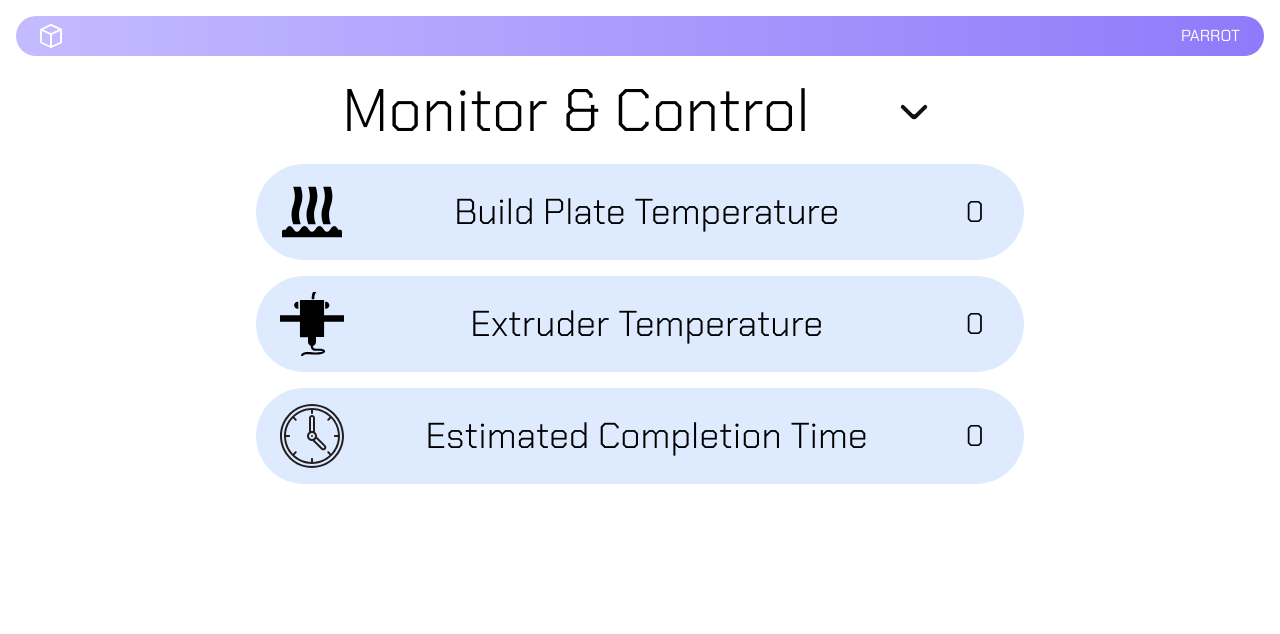
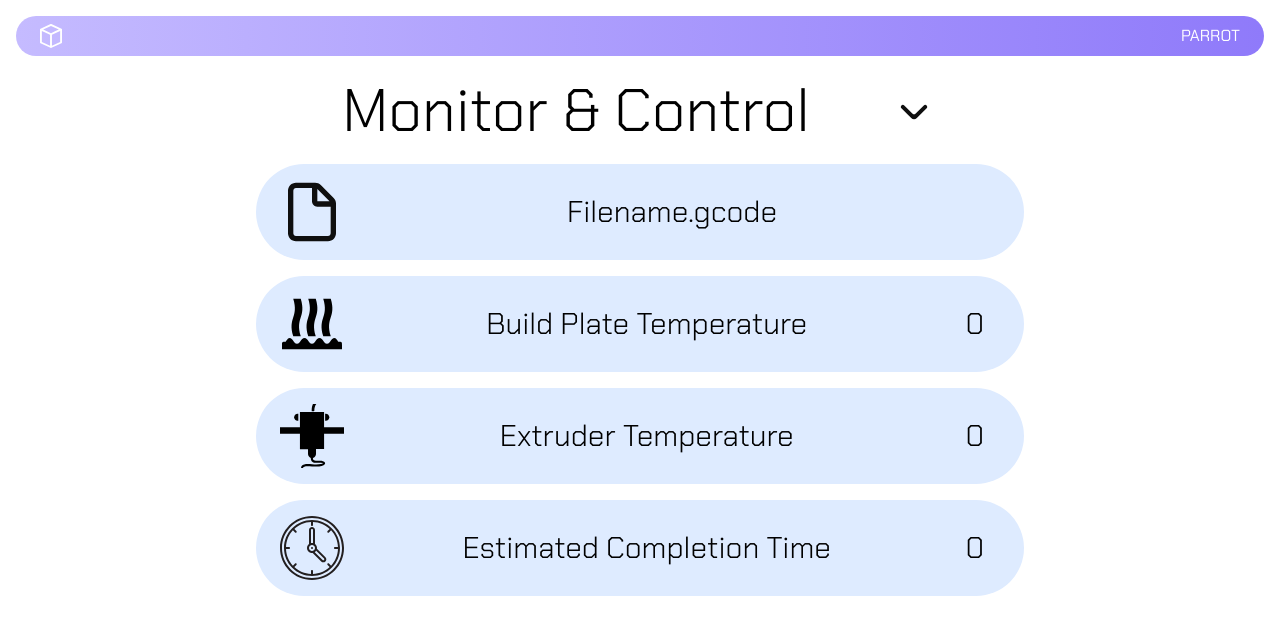
Before and after one commit to omom77/Parrot_Framework, a React (Create React App) app in the folder parrot_interface/: page / in a window 1280 px wide. Shown: the top 634 px of the page. Built offline with nearby package versions, Linux system fonts and the light colour scheme.

Commit message:
hover opacity added

```diff
--- a/parrot_interface/src/components/Status_bar.js
+++ b/parrot_interface/src/components/Status_bar.js
@@ -2,16 +2,17 @@ import React from 'react';
 import build_plate from '../media/build_plate.svg';
 import extruder from '../media/extruder.svg';
 import clock from '../media/clock.svg';
+import file from '../media/file.svg';
 
 const StatusItem = ({ imgSrc, altText, title, value }) => {
   return (
-    <div className="m-4 flex justify-between items-center bg-[#DEEBFF] rounded-full px-6 py-4 w-full max-w-3xl mx-auto">
+    <div className="m-4 flex justify-between items-center bg-[#DEEBFF] rounded-full px-6 py-4 w-full max-w-3xl mx-auto cursor-pointer hover:opacity-75">
       <img
         src={imgSrc}
         alt={altText}
         className="w-16 h-auto cursor-pointer hover:opacity-75"
       />
-      <h1 className="text-black chakra-petch-light text-4xl text-center flex-1 mx-4">{title}</h1>
+      <h1 className="text-black chakra-petch-light text-3xl text-center flex-1 mx-4">{title}</h1>
       <p className="text-black chakra-petch-light text-3xl px-4">{value}</p>
     </div>
   );
@@ -20,6 +21,14 @@ const StatusItem = ({ imgSrc, altText, title, value }) => {
 const Status_bar = () => {
   return (
     <div className="space-y-4 flex-auto">
+      <div className="m-4 flex justify-between items-center bg-[#DEEBFF] rounded-full px-6 py-4 w-full max-w-3xl mx-auto cursor-pointer hover:opacity-80">
+      <img
+        src={file}
+        alt={file}
+        className="w-16 h-auto"
+      />
+      <h1 className="text-black chakra-petch-light text-3xl text-center flex-1 mx-4">Filename.gcode</h1>
+    </div>
       <StatusItem
         imgSrc={build_plate}
         altText="build_plate"
@@ -39,6 +48,7 @@ const Status_bar = () => {
         value="0"
       />
     </div>
+
   );
 };
 
```
Also changed, not shown: parrot_interface/src/media/file.svg (added).
